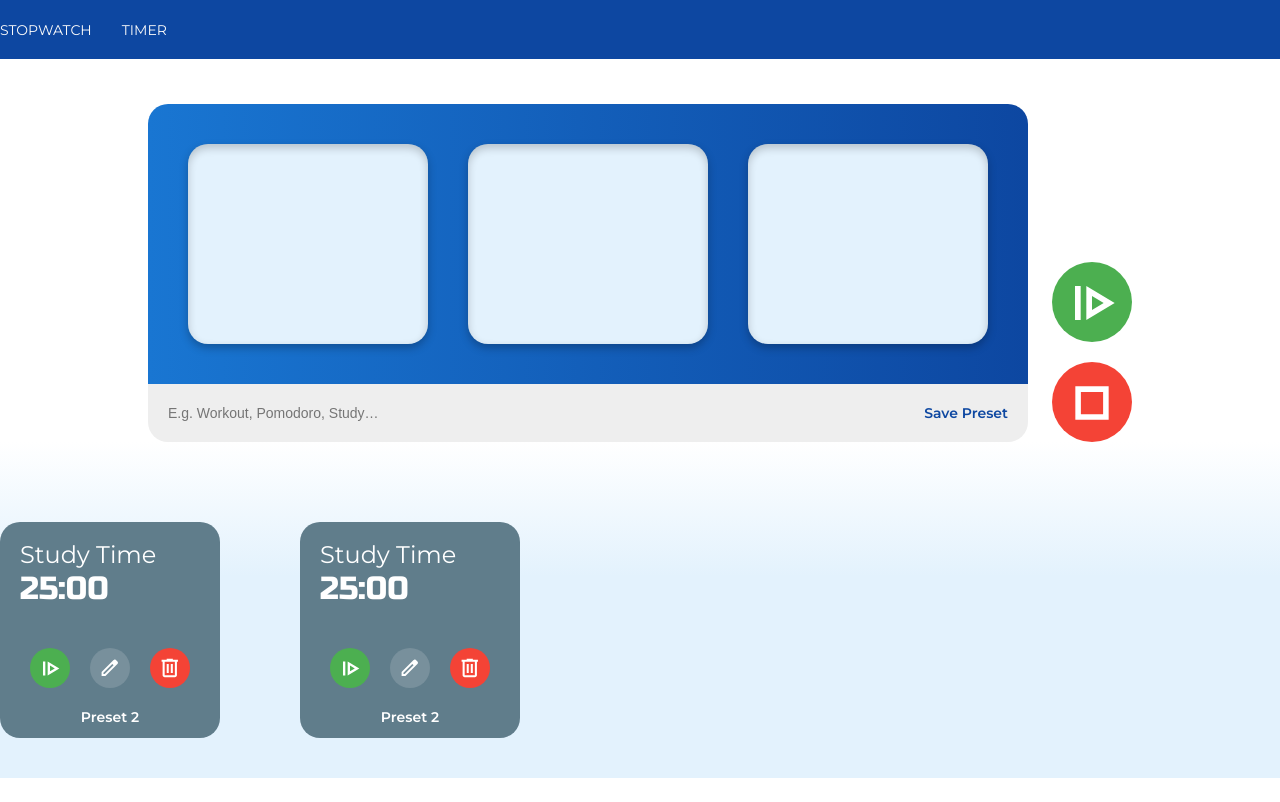
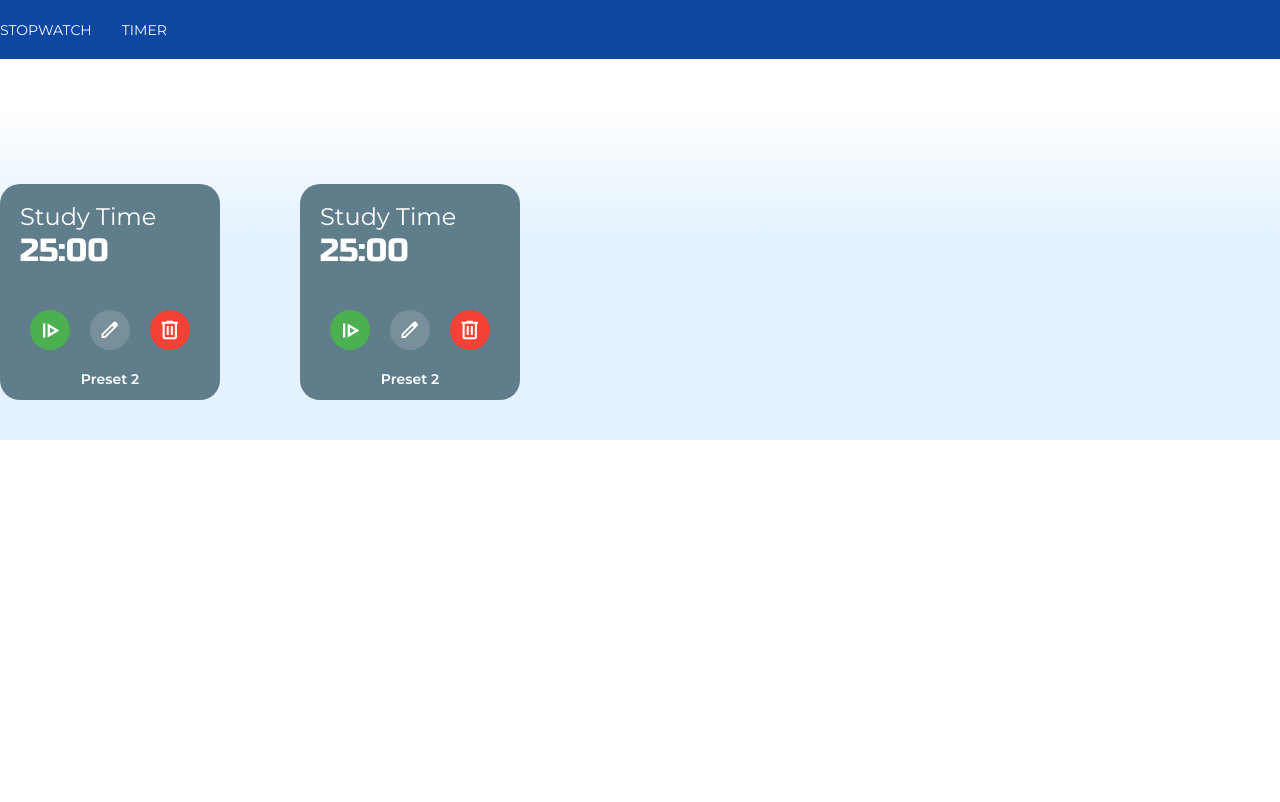
Before and after one commit to sirajularfin/simple-stopwatch, a Next.js app: page /timer in a window 1280 px wide. Built offline with nearby package versions, Linux system fonts and the light colour scheme; no server answers.

Commit message:
feat: fix layout

```diff
--- a/src/app/(routes)/timer/page.tsx
+++ b/src/app/(routes)/timer/page.tsx
@@ -1,11 +1,6 @@
 import { Metadata } from 'next';
-import { getTranslations } from 'next-intl/server';
 
-import { ACTION_TYPES, APPLICATION_MODES } from '@/common/types/constants';
-import ActionButton from '@/components/ActionButton/ActionButton';
-import DisplayTimer from '@/components/DisplayTimer/DisplayTimer';
 import Preset from '@/components/Preset/Preset';
-import TextInput from '@/components/TextInput/TextInput';
 import classes from './style.module.scss';
 
 export const metadata: Metadata = {
@@ -14,20 +9,8 @@ export const metadata: Metadata = {
 };
 
 export default async function Timer() {
-  const t = await getTranslations();
-
   return (
     <div className={classes.container}>
-      <div className={classes.wrapper}>
-        <div className={classes.timerPreset}>
-          <DisplayTimer mode={APPLICATION_MODES.TIMER} />
-          <TextInput placeholder={t('savePreset_placeholder')} />
-        </div>
-        <div className={classes.actionButtons}>
-          <ActionButton type={ACTION_TYPES.PLAY} size="LARGE" />
-          <ActionButton type={ACTION_TYPES.STOP} size="LARGE" />
-        </div>
-      </div>
       <div className={classes.presets}>
         <Preset title={'Study Time'} timestamp="25:00" index={1} />
         <Preset title={'Study Time'} timestamp="25:00" index={1} />
--- a/src/app/(routes)/timer/style.module.scss
+++ b/src/app/(routes)/timer/style.module.scss
@@ -1,29 +1,4 @@
 .container {
-  display: flex;
-  flex-direction: column;
-  align-items: center;
-}
-
-.timerPreset {
-  display: flex;
-  flex-direction: column;
-}
-
-.wrapper {
-  display: flex;
-  gap: convertPxToRem(24);
-  align-items: end;
-}
-
-.actionButtons {
-  display: flex;
-  flex-direction: column;
-  gap: convertPxToRem(20);
-}
-
-.presets {
-  display: flex;
-  gap: convertPxToRem(80);
   background: linear-gradient(
     0deg,
     rgba(227, 242, 253, 1) 60%,
@@ -33,3 +8,10 @@
   padding-bottom: convertPxToRem(40);
   width: 100%;
 }
+
+.presets {
+  display: flex;
+  gap: convertPxToRem(80);
+  margin: 0 auto;
+  max-width: $default-max-width;
+}
```
